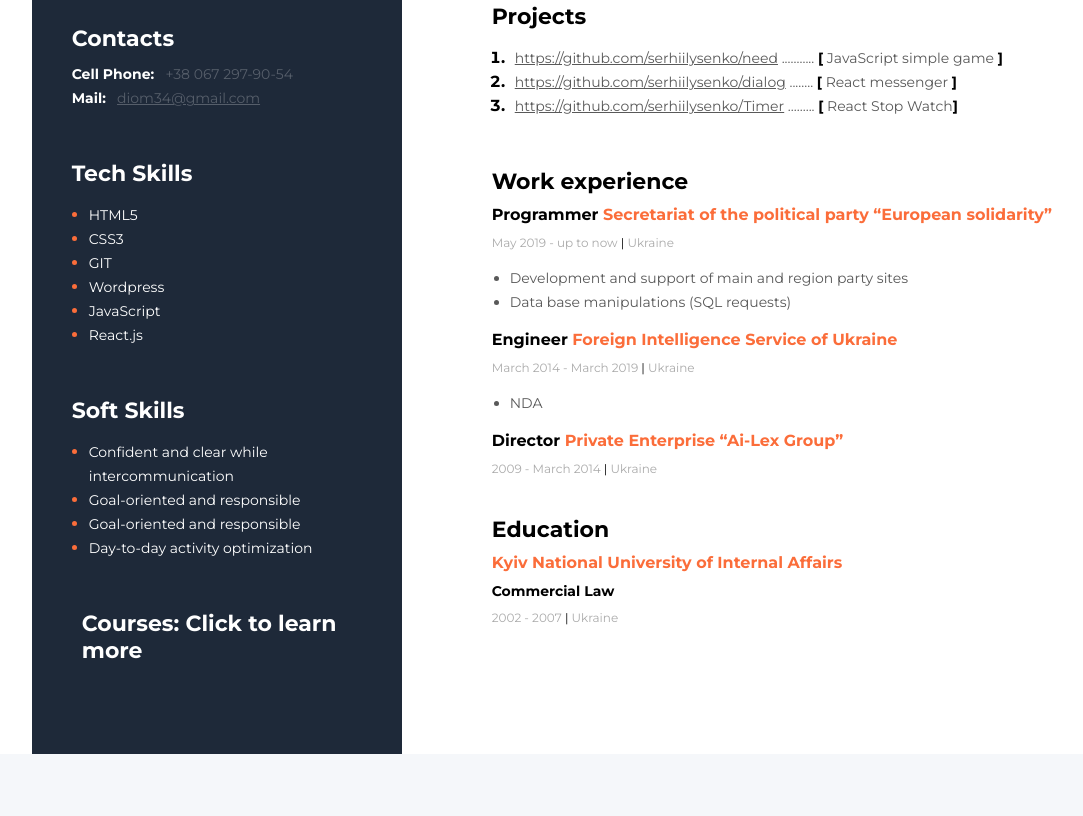
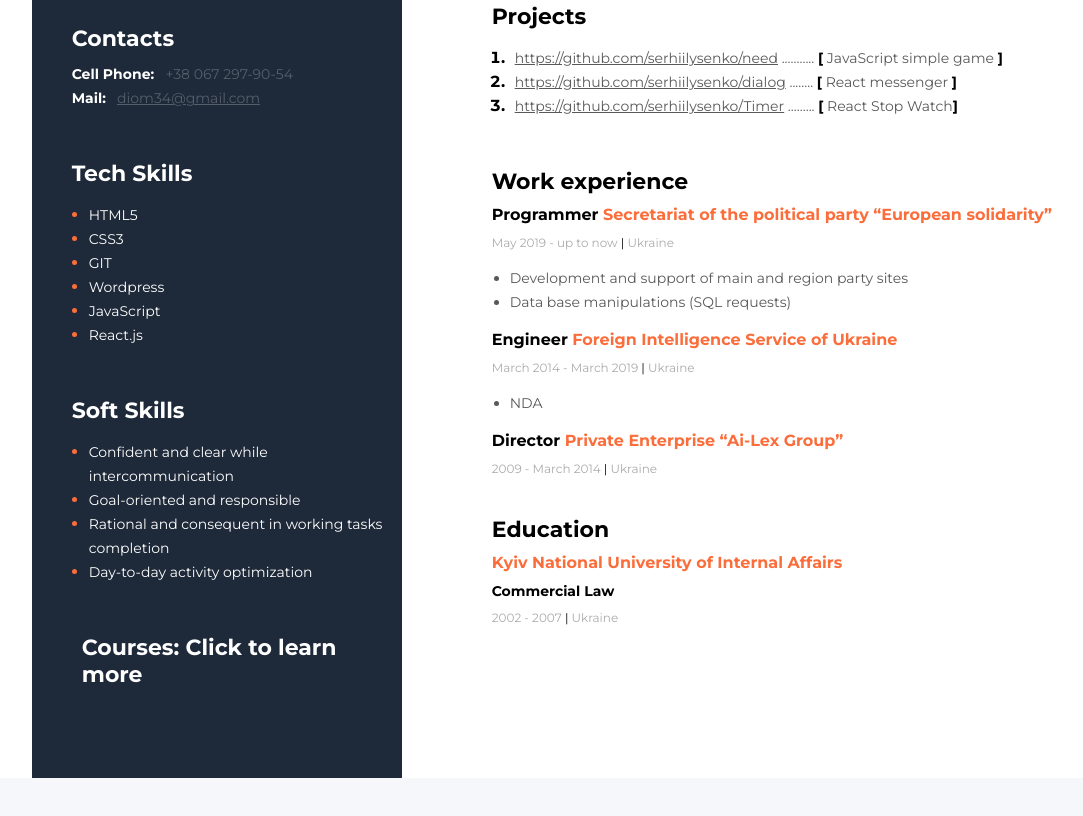
Before and after one commit to serhiilysenko/serhiilysenko.github.io, a plain HTML site: page index.html in a window 1280 px wide. Shown: the part 390-1206 px from the top of the page, without its empty margins (83-1166 px from the left). Before the commit the page ends 1184 px from the top, so only its background shows below. Drawn offline with Linux system fonts and the light colour scheme.

Commit message:
Update index.html

```diff
--- a/index.html
+++ b/index.html
@@ -104,7 +104,7 @@
             <ul class="tech-skills-list">
                 <li class="tech-skills-item"><span class="tech-skills-item-text">Confident and clear while intercommunication</span></li>
                 <li class="tech-skills-item"><span class="tech-skills-item-text">Goal-oriented and responsible</span></li>
-                <li class="tech-skills-item"><span class="tech-skills-item-text">Goal-oriented and responsible</span></li>
+                <li class="tech-skills-item"><span class="tech-skills-item-text">Rational and consequent in working tasks completion</span></li>
                 <li class="tech-skills-item"><span class="tech-skills-item-text">Day-to-day activity optimization</span></li>
             </ul>
         </div>
```
